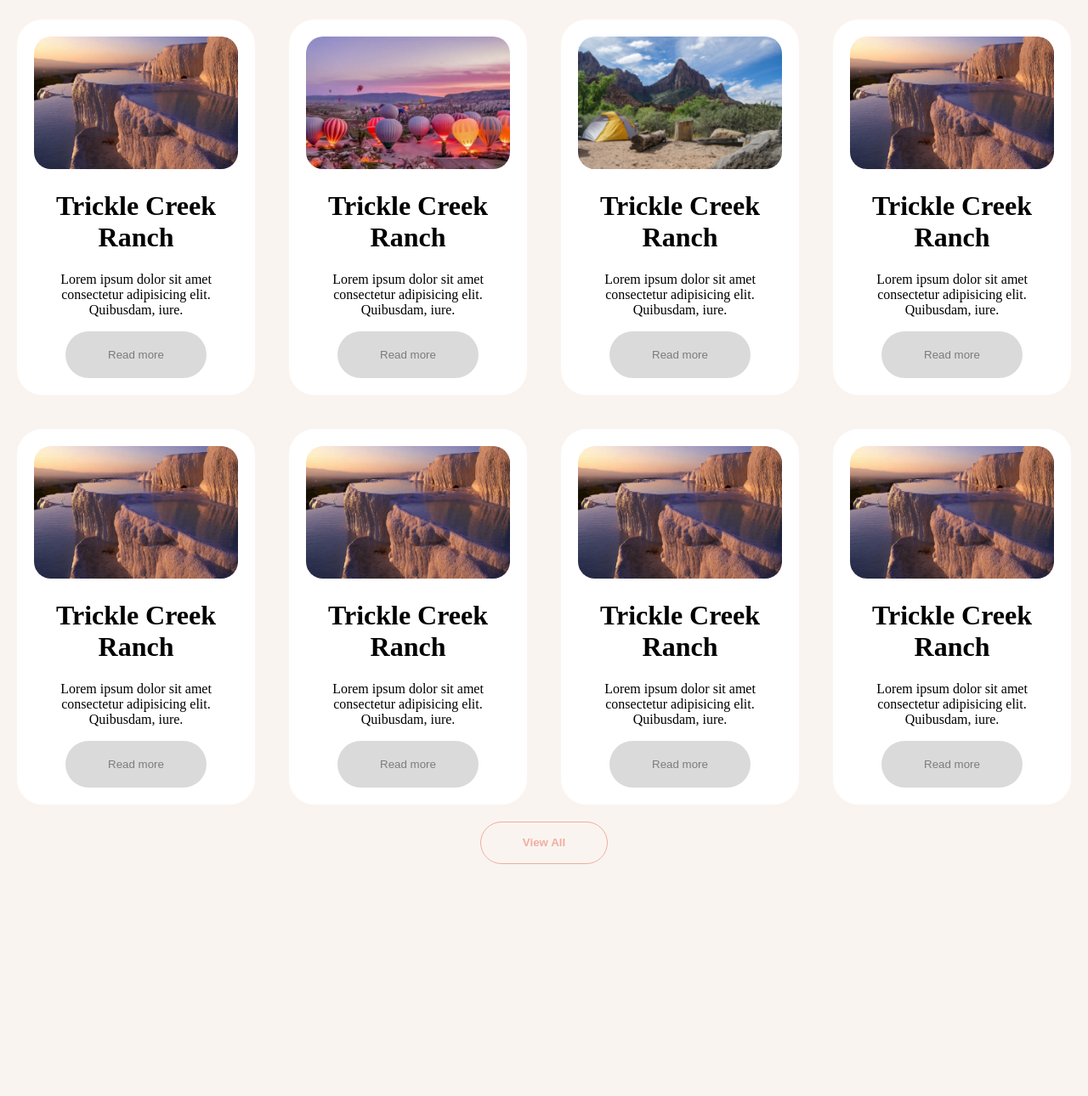
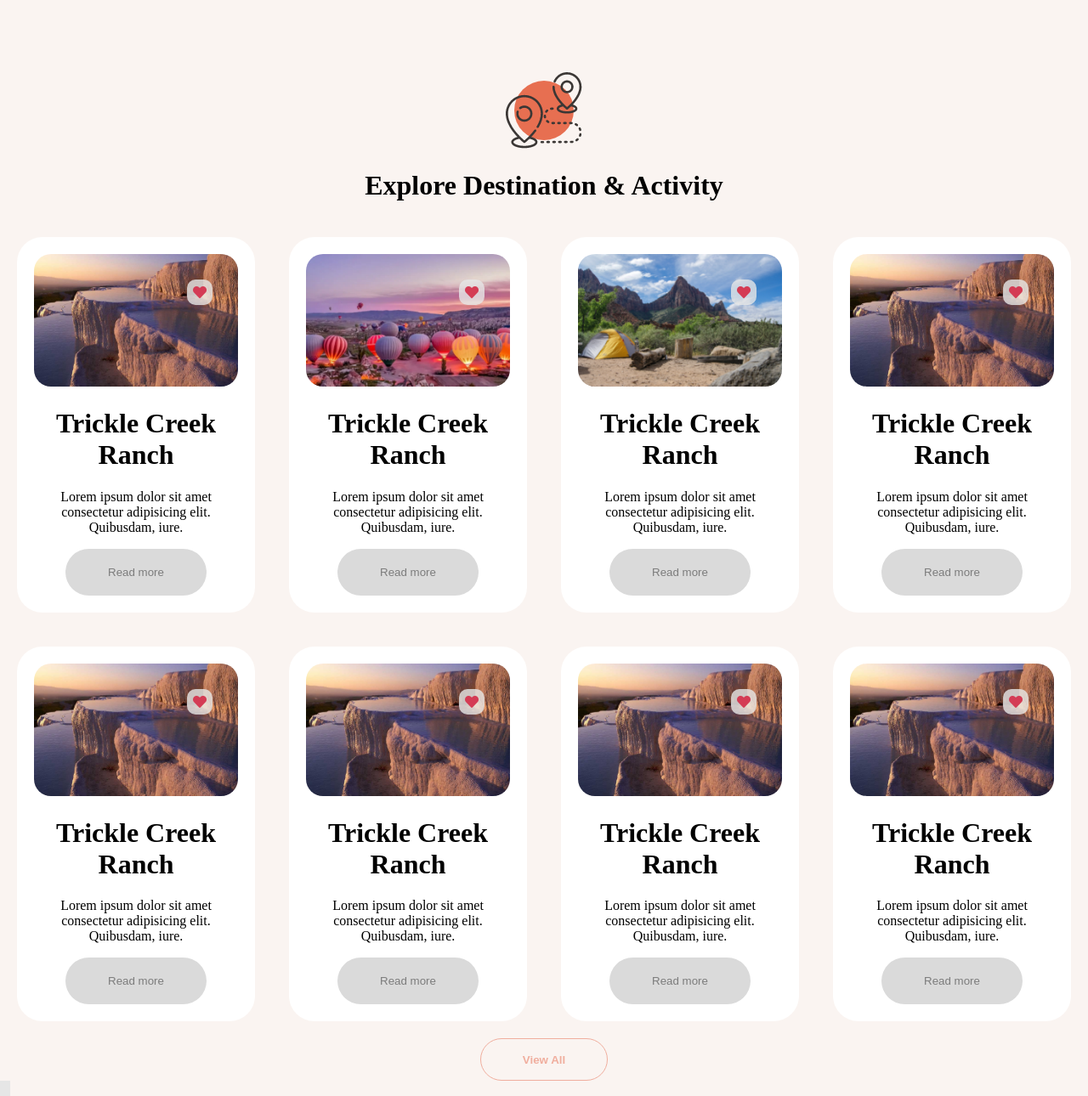
Before and after one commit to Dp2907/CampingWeb, a plain HTML site: page index.html in a window 1280 px wide. Shown: the part 1108-2398 px from the top of the page at 85% size. Before the commit the page ends 2125 px from the top, so only its background shows below. Drawn offline with Linux system fonts and the light colour scheme.

Commit message:
Activity done

```diff
--- a/css/style.css
+++ b/css/style.css
@@ -1,5 +1,9 @@
 *{
   box-sizing: border-box;
+}
+
+.clearfix{
+  clear:both;
 }
 
 body {
@@ -12,6 +16,9 @@ body {
   background-color: #f8e1db;
   padding: 15px 10px 10px 15px;
   color: rgb(0, 0, 0);
+  position:fixed;
+  z-index: 10;
+  width: 100%;
 }
 
 .header-navbar a {
@@ -90,7 +97,7 @@ body {
   cursor:pointer;
 }
 
-.activity-item-content img{
+.activity-item-image img{
   border-radius: 20px;
   width: 100%;
 }
@@ -104,9 +111,31 @@ body {
   color: #f0ae9e;
   font-weight: bold;
 }
+
+.activity-item-image {
+  position: relative;
+}
+
+.activity-item-image i{
+  position:absolute;
+  right:30px;
+  top:30px;
+  color: rgb(212, 59, 84);
+  background-color: rgba(230, 230,230, .8);
+  width: 30px;
+  height: 30px;
+  line-height: 30px;
+  /* opacity: .8; */
+  border-radius: 10px;
+}
+
 .contact{
   background-color: #e6e6e6;
 }
 .contact-left-content img{
   display: inline;
 }
+
+.contact{
+  float:left;
+}
--- a/index.html
+++ b/index.html
@@ -5,6 +5,10 @@
     <meta http-equiv="X-UA-Compatible" content="IE=edge" />
     <meta name="viewport" content="width=device-width, initial-scale=1.0" />
     <title>Camping</title>
+    <link
+      rel="stylesheet"
+      href="https://cdnjs.cloudflare.com/ajax/libs/font-awesome/5.15.3/css/all.min.css"
+    />
     <link rel="stylesheet" href="./css/style.css" />
   </head>
 
@@ -70,6 +74,8 @@
             </p>
           </div>
         </div>
+
+        <div class="clearfix"></div>
       </div>
     </div>
 
@@ -83,6 +89,7 @@
           <div class="activity-item-content">
             <div class="activity-item-image">
               <img src="./images/product1.png" />
+              <i class="fa fa-heart"></i>
             </div>
             <h1>Trickle Creek Ranch</h1>
             <p>
@@ -97,6 +104,7 @@
           <div class="activity-item-content">
             <div class="activity-item-image">
               <img src="./images/product4.png" />
+              <i class="fa fa-heart"></i>
             </div>
             <h1>Trickle Creek Ranch</h1>
             <p>
@@ -111,6 +119,7 @@
           <div class="activity-item-content">
             <div class="activity-item-image">
               <img src="./images/product5.png" />
+              <i class="fa fa-heart"></i>
             </div>
             <h1>Trickle Creek Ranch</h1>
             <p>
@@ -125,6 +134,7 @@
           <div class="activity-item-content">
             <div class="activity-item-image">
               <img src="./images/product1.png" />
+              <i class="fa fa-heart"></i>
             </div>
             <h1>Trickle Creek Ranch</h1>
             <p>
@@ -139,6 +149,7 @@
           <div class="activity-item-content">
             <div class="activity-item-image">
               <img src="./images/product1.png" />
+              <i class="fa fa-heart"></i>
             </div>
             <h1>Trickle Creek Ranch</h1>
             <p>
@@ -153,6 +164,7 @@
           <div class="activity-item-content">
             <div class="activity-item-image">
               <img src="./images/product1.png" />
+              <i class="fa fa-heart"></i>
             </div>
             <h1>Trickle Creek Ranch</h1>
             <p>
@@ -167,6 +179,7 @@
           <div class="activity-item-content">
             <div class="activity-item-image">
               <img src="./images/product1.png" />
+              <i class="fa fa-heart"></i>
             </div>
             <h1>Trickle Creek Ranch</h1>
             <p>
@@ -181,6 +194,7 @@
           <div class="activity-item-content">
             <div class="activity-item-image">
               <img src="./images/product1.png" />
+              <i class="fa fa-heart"></i>
             </div>
             <h1>Trickle Creek Ranch</h1>
             <p>
@@ -191,13 +205,20 @@
           </div>
         </div>
 
+        <div class="clearfix"></div>
+
         <div class="activity-title">
           <button>View All</button>
         </div>
       </div>
     </div>
 
-    <div class="contact"></div>
+    <div class="contact">
+      <img src="" />
+      <img src="" />
+      <img src="" />
+      <img src="" />
+    </div>
 
     <div class="footer"></div>
   </body>
```
